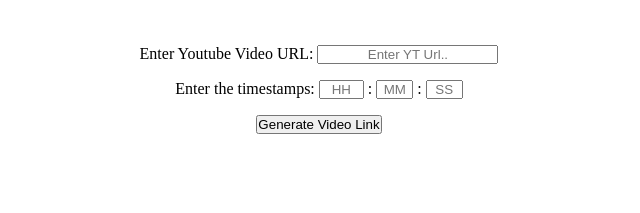
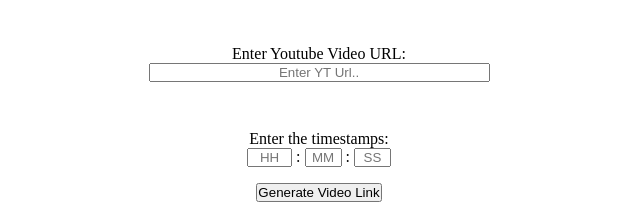
Before and after one commit to rubanero14/learn-typescript-101, a website: page index.html in a window 1280 px wide. Shown: the part 72-285 px from the top of the page, without its empty margins (321-961 px from the left). Drawn offline with Linux system fonts and the light colour scheme.

Commit message:
layout fixes

```diff
--- a/index.css
+++ b/index.css
@@ -21,7 +21,9 @@
 }
 
 .ytVid,
-.ytLink {
+.ytLink,
+.timestamp,
+.submit {
   margin-top: 2rem;
 }
 
--- a/index.html
+++ b/index.html
@@ -14,11 +14,18 @@
         <div class="ts-output"></div>
         <div>
           <label for=".ytUrl">Enter Youtube Video URL:</label>
-          <input class="ytUrl" type="text" placeholder="Enter YT Url.." />
+          <br />
+          <input
+            class="ytUrl"
+            type="url"
+            placeholder="Enter YT Url.."
+            size="40"
+          />
           <br />
 
           <div class="timestamp">
             <label for=".timestamp">Enter the timestamps:</label>
+            <br />
             <input
               class="hour"
               type="text"
```
